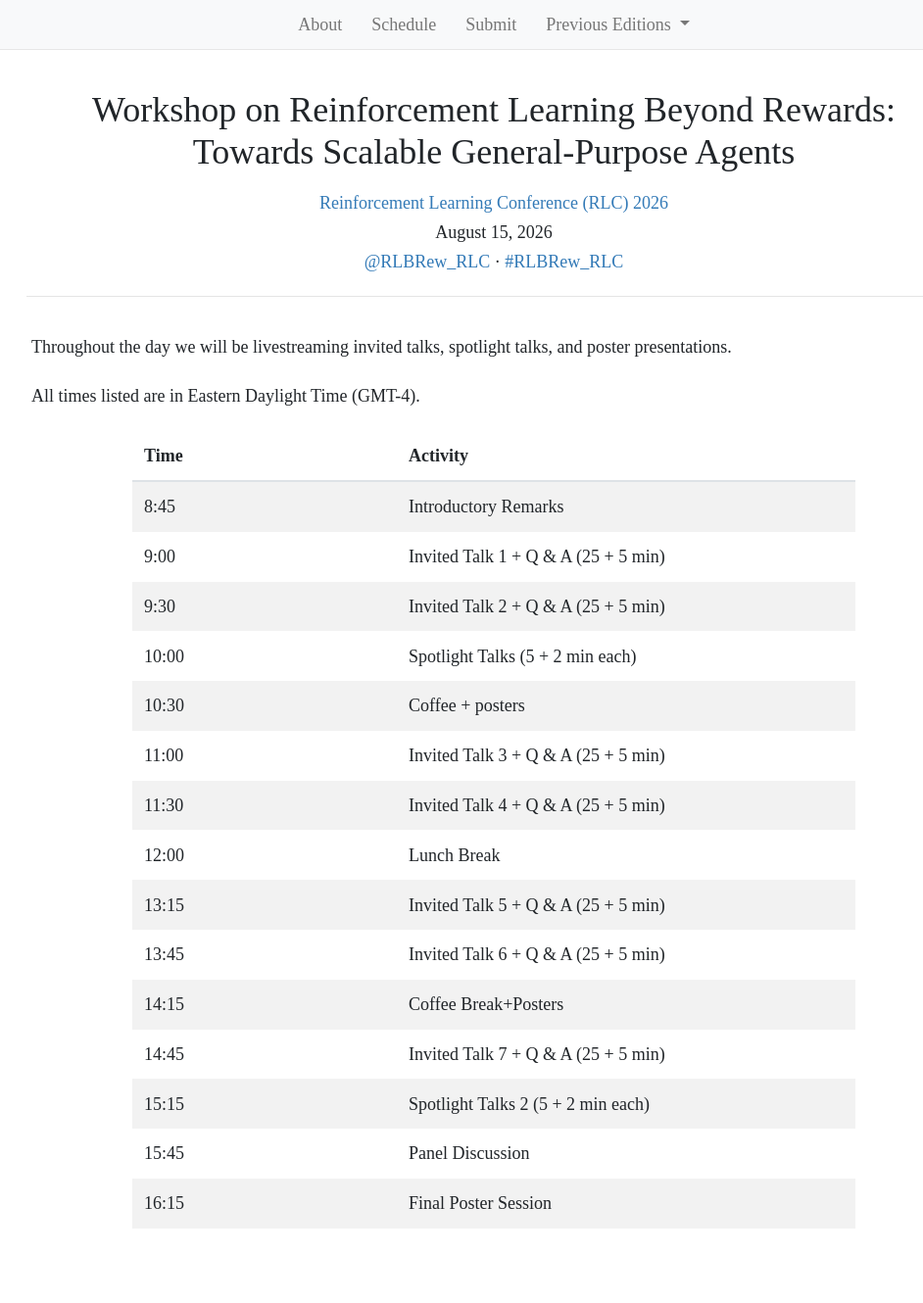
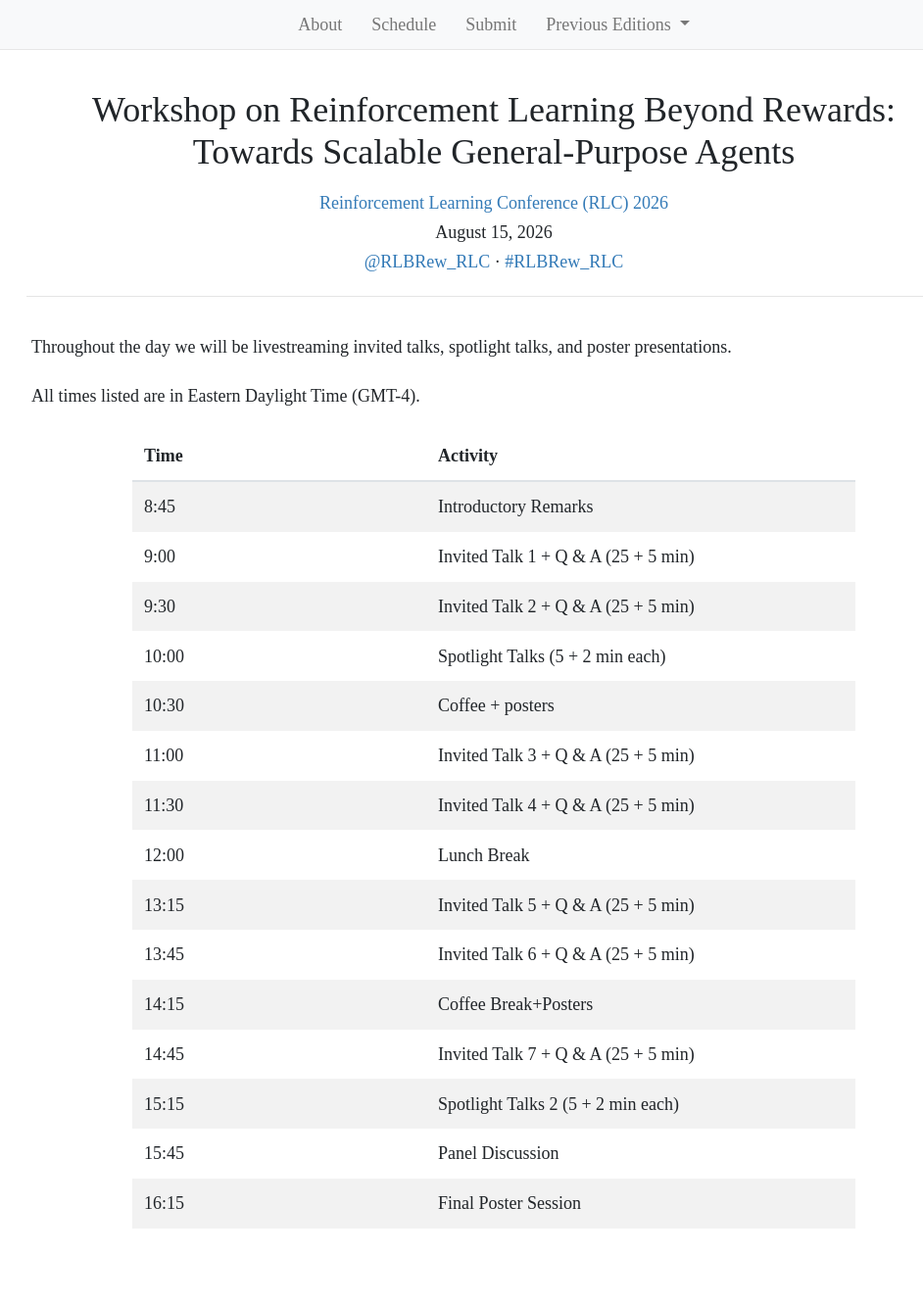
Before and after one commit to rlbrew3-workshop/rlbrew3-workshop.github.io, a Jekyll site: the page built from schedule.html, in a window 1280 px wide. Shown: the whole page at 98% size, without its empty margins (136-1078 px from the left). Built offline with Jekyll 4.4.1, drawn with Linux system fonts in a browser that asks for light colours; nearby versions of some CDN libraries.

Commit message:
pretty schedule table

```diff
--- a/css/style.css
+++ b/css/style.css
@@ -124,7 +124,7 @@ table {
 
 #schedule th:first-child,
 #schedule td:first-child {
-  width: 270px;
+  width: 300px;
   padding-right: 2.5rem;
   white-space: nowrap;
 }
```
